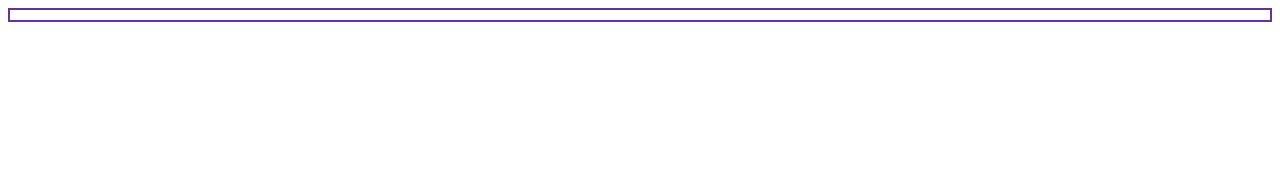
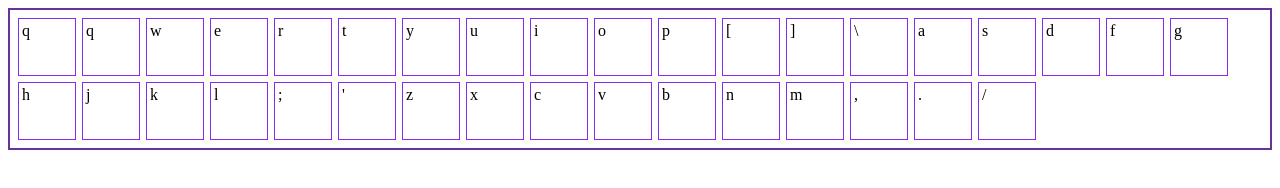
Before and after one commit to NinaSher/virtual-keyboard, a plain HTML site: page index.html in a window 1280 px wide. Drawn offline with Linux system fonts and the light colour scheme.

Commit message:
feat: add js code

```diff
--- a/index.html
+++ b/index.html
@@ -7,7 +7,7 @@
 	<link rel="stylesheet" href="style.css">
 	<title>virtual-keyboard</title>
 </head>
-<body>
-	<script src="script.js" id="keyboard"></script>
+<body  id="keyboard">
+	<script src="script.js"></script>
 </body>
 </html>
--- a/script.js
+++ b/script.js
@@ -4,3 +4,15 @@ const keyboard = [113, 113, 119, 101, 114, 116, 121, 117, 105, 111, 112, 91, 93,
 	keyboard.push(event.charCode);
 	console.log(keyboard);
 }*/
+
+function init() {
+	let out = '';
+	for (let i = 0; i < keyboard.length; i++) {
+		if (i == 12 || i == 24) {
+			out += '<divclass="clearfix></div>';
+		}
+		out += '<div class="key-box" data="'+ keyboard[i] + '">' + String.fromCharCode(keyboard[i]) + '</div>';
+	}
+	document.querySelector('#keyboard').innerHTML = out;
+}
+init();
--- a/style.css
+++ b/style.css
@@ -3,3 +3,25 @@
 	border: 2px solid rebeccapurple;
 	padding: 5px;
 }
+#keyboard::after{
+	content: "";
+	display: block;
+	clear: both;
+}
+.key-box{
+	width: 50px;
+	height: 50px;
+	border: 1px solid blueviolet;
+	margin: 3px;
+	padding: 3px;
+	float: left;
+}
+.clearfix{
+	display: block;
+	width: 100%;
+	clear: both;
+}
+
+.active{
+	background: blueviolet;
+}
```
